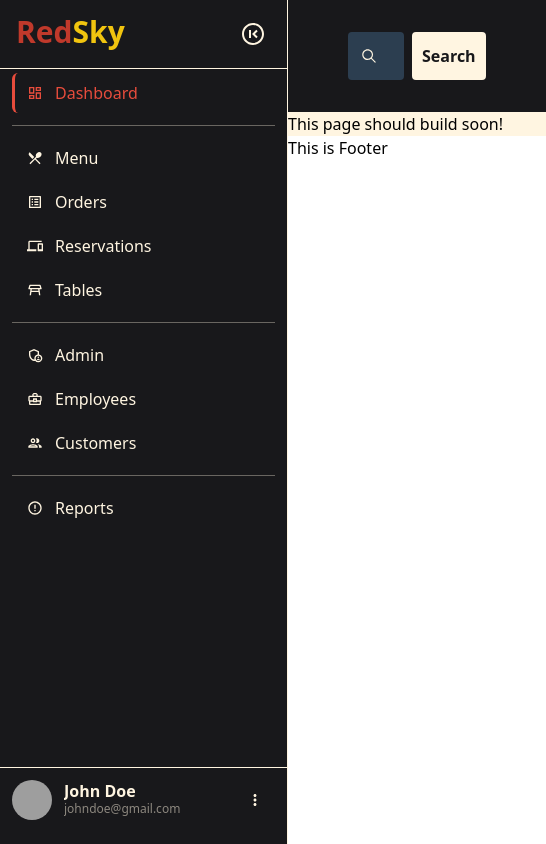
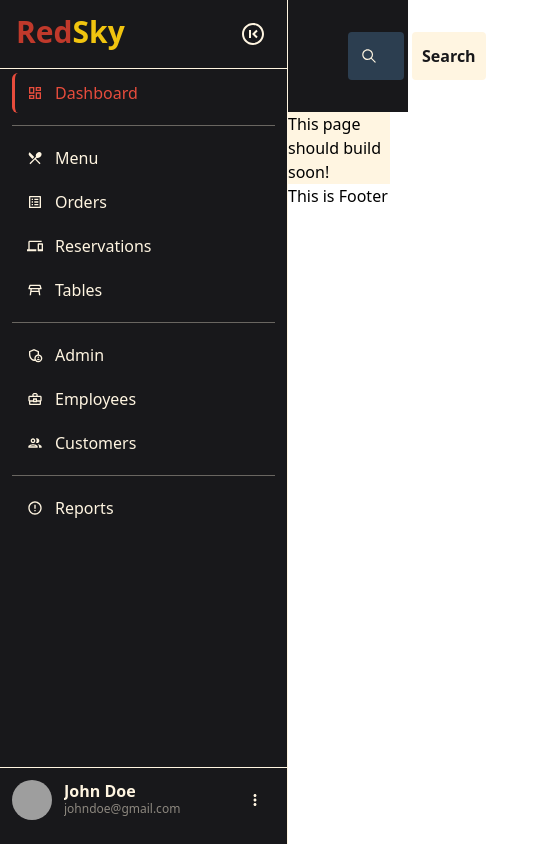
Before and after one commit to Amine4jh/restaurant-management-system, a React (Vite) app: page /admin in a window 390 px wide. Shown: the whole page, 546 px wide, since content can reach past the window. Built offline with nearby package versions, Linux system fonts and the light colour scheme; grey boxes are pictures that could not be loaded.

Commit message:
fix sidnav (fixed with responsive body)

```diff
--- a/src/App.jsx
+++ b/src/App.jsx
@@ -5,7 +5,7 @@ import Signup from "./pages/Signup";
 import Layout from "./components/Layout";
 import AdminDashboard from "./components/admin/AdminDashboard";
 import AdminLayout from "./pages/AdminLayout";
-import Menu from "./components/admin/management/menu/Menu";
+import AdminMenu from "./components/admin/management/menu/AdminMenu";
 
 function App() {
   const Routing = createBrowserRouter([
@@ -22,7 +22,7 @@ function App() {
           children: [
             { index: true, element: <AdminDashboard /> },
             { path: "/admin/dashboard", element: <AdminDashboard /> },
-            { path: "/admin/menu", element: <Menu /> },
+            { path: "/admin/menu", element: <AdminMenu /> },
           ],
         },
       ],
--- a/src/components/admin/AdminSideBar.jsx
+++ b/src/components/admin/AdminSideBar.jsx
@@ -11,9 +11,14 @@ import {
   MdOutlineTableRestaurant,
 } from "react-icons/md";
 
-const AdminSideBar = () => {
+const AdminSideBar = ({ isExpanded }) => {
+  // Just for pass the extend statut to AdminLayout
+  const handleMessage = (sendExpandedStatut) => {
+    isExpanded(sendExpandedStatut);
+  };
+
   return (
-    <SideBar>
+    <SideBar sendExpandedStatut={handleMessage}>
       <SideBarItems
         to="/admin"
         icon={<MdOutlineDashboard />}
--- a/src/components/admin/management/menu/Menu.jsx
+++ b/src/components/admin/management/menu/AdminMenu.jsx
@@ -1,6 +1,6 @@
 import AddMenuForm from "./AddMenuForm";
 
-const Menu = () => {
+const AdminMenu = () => {
   return (
     <div className="flex-4 bg-beige p-10">
       <AddMenuForm />
@@ -8,4 +8,4 @@ const Menu = () => {
   );
 };
 
-export default Menu;
+export default AdminMenu;
--- a/src/layouts/SideBar.jsx
+++ b/src/layouts/SideBar.jsx
@@ -4,10 +4,15 @@ import { CgPushChevronLeftO, CgPushChevronRightO } from "react-icons/cg";
 import { MdOutlineMoreVert } from "react-icons/md";
 import { NavLink, Link } from "react-router-dom";
 
-export const SideBar = ({ children }) => {
+export const SideBar = ({ children, sendExpandedStatut }) => {
   const [expanded, setExpanded] = useState(true);
+
+  const handleExpand = () => {
+    setExpanded(!expanded);
+    sendExpandedStatut(expanded);
+  };
   return (
-    <aside className="h-screen">
+    <aside className="h-screen fixed top-0 left-0 z-1">
       <nav className="h-full flex flex-col bg-dark py-3 border-r border-beige">
         <div className="px-4 pb-4 border-b text-beige flex justify-between items-center">
           <Link
@@ -28,7 +33,7 @@ export const SideBar = ({ children }) => {
               <img src="./images/logo-icon.webp" alt="" />
             </Link>
             <button
-              onClick={() => setExpanded(!expanded)}
+              onClick={handleExpand}
               className="p-1.5 text-2xl hover:bg-darkGray rounded-lg cursor-pointer"
             >
               {expanded ? <CgPushChevronLeftO /> : <CgPushChevronRightO />}
--- a/src/pages/AdminLayout.jsx
+++ b/src/pages/AdminLayout.jsx
@@ -2,17 +2,30 @@ import { Outlet } from "react-router-dom";
 import AdminHeader from "../components/admin/AdminHeader";
 import AdminSideBar from "../components/admin/AdminSideBar";
 import AdminFooter from "../components/admin/AdminFooter";
+import { useState } from "react";
 
 const AdminLayout = () => {
+  const [expanded, setExpanded] = useState(false);
+
+  // Handle Extand Statut (False or True)
+  const handleExtandStatut = (isExpanded) => {
+    setExpanded(isExpanded);
+    console.log(expanded);
+  };
+
   return (
     <>
-      <div className="flex">
-        <AdminSideBar />
-        <div className="flex-1">
-          <AdminHeader />
-          <Outlet />
-          <AdminFooter />
-        </div>
+      <AdminSideBar isExpanded={handleExtandStatut} />
+      <div
+        className={`transition-all ${
+          expanded
+            ? "w-[calc(100%_-_4.5rem)] ml-18"
+            : "w-[calc(100%_-_18rem)] ml-72"
+        }`}
+      >
+        <AdminHeader />
+        <Outlet />
+        <AdminFooter />
       </div>
     </>
   );
```
